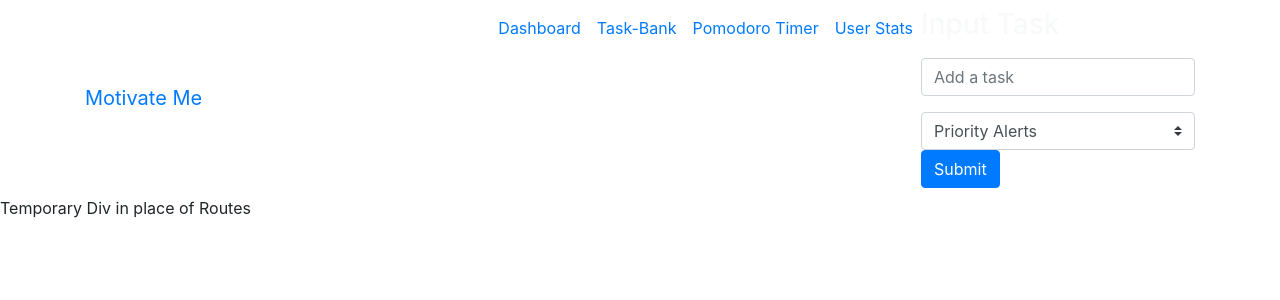
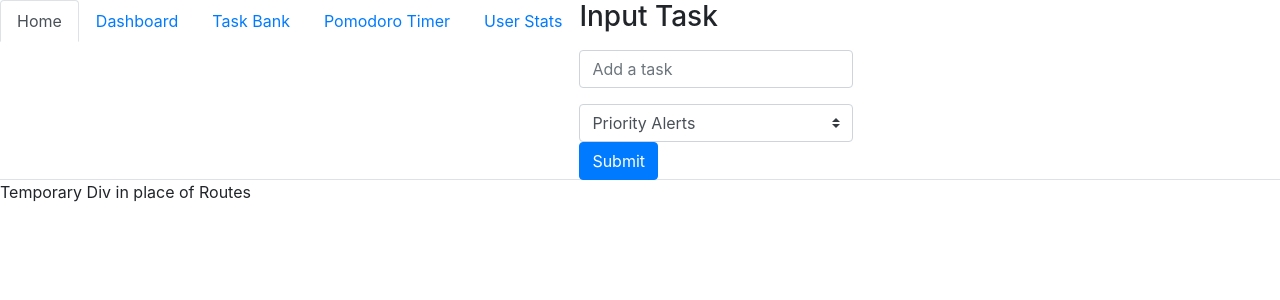
Before and after one commit to hglane/Project_3, a React (Create React App) app: page / in a window 1280 px wide. Shown: the top 300 px of the page. Built offline with nearby package versions, Linux system fonts and the light colour scheme.

Commit message:
Cleaned up the code

```diff
--- a/src/components/NavBar/index.js
+++ b/src/components/NavBar/index.js
@@ -3,25 +3,43 @@ import { Link } from "react-router-dom";
 
 function Navbar() {
   return (
-        <nav className="navbar navbar-expand-lg text-light">
-            <div className="container">
-                <Link className="navbar-brand" to="/">Motivate Me</Link>
-                <ul className="navbar-nav">
+    <ul className="nav nav-tabs">
       <li className="nav-item">
-                        <Link to="/dashboard" className={window.location.pathname === "/dashboard" ? "nav-link active" : "nav-link"}
-                        >Dashboard</Link>
+        <Link to="/" className={window.location.pathname === "/" ? "nav-link active" : "nav-link"}>
+          Home
+        </Link>
       </li>
       <li className="nav-item">
-                        <Link to="/task-bank" className={window.location.pathname === "/task-bank" ? "nav-link active" : "nav-link"}
-                        > Task-Bank</Link>
+        <Link
+          to="/dashboard"
+          className={window.location.pathname === "/dashboard" ? "nav-link active" : "nav-link"}
+        >
+          Dashboard
+        </Link>
       </li>
       <li className="nav-item">
-                        <Link to="/timer" className={window.location.pathname === "/timer" ? "nav-link active" : "nav-link"}
-                        >Pomodoro Timer</Link>
+        <Link
+          to="/task-bank"
+          className={window.location.pathname === "/task-bank" ? "nav-link active" : "nav-link"}
+        >
+          Task Bank
+        </Link>
       </li>
       <li className="nav-item">
-                        <Link to="/stats" className={window.location.pathname === "/stats" ? "nav-link active" : "nav-link"}
-                        >User Stats</Link>
+        <Link
+          to="/timer"
+          className={window.location.pathname === "/timer" ? "nav-link active" : "nav-link"}
+        >
+          Pomodoro Timer
+        </Link>
+      </li>
+      <li className="nav-item">
+        <Link
+          to="/stats"
+          className={window.location.pathname === "/stats" ? "nav-link active" : "nav-link"}
+        >
+          User Stats
+        </Link>
       </li>
       <li className="nav-item">
         <form>
@@ -49,8 +67,6 @@ function Navbar() {
         </form>
       </li>
     </ul>
-            </div>
-        </nav>
   );
 }
 
```
Lines whose indentation alone changed are shown as unchanged.
